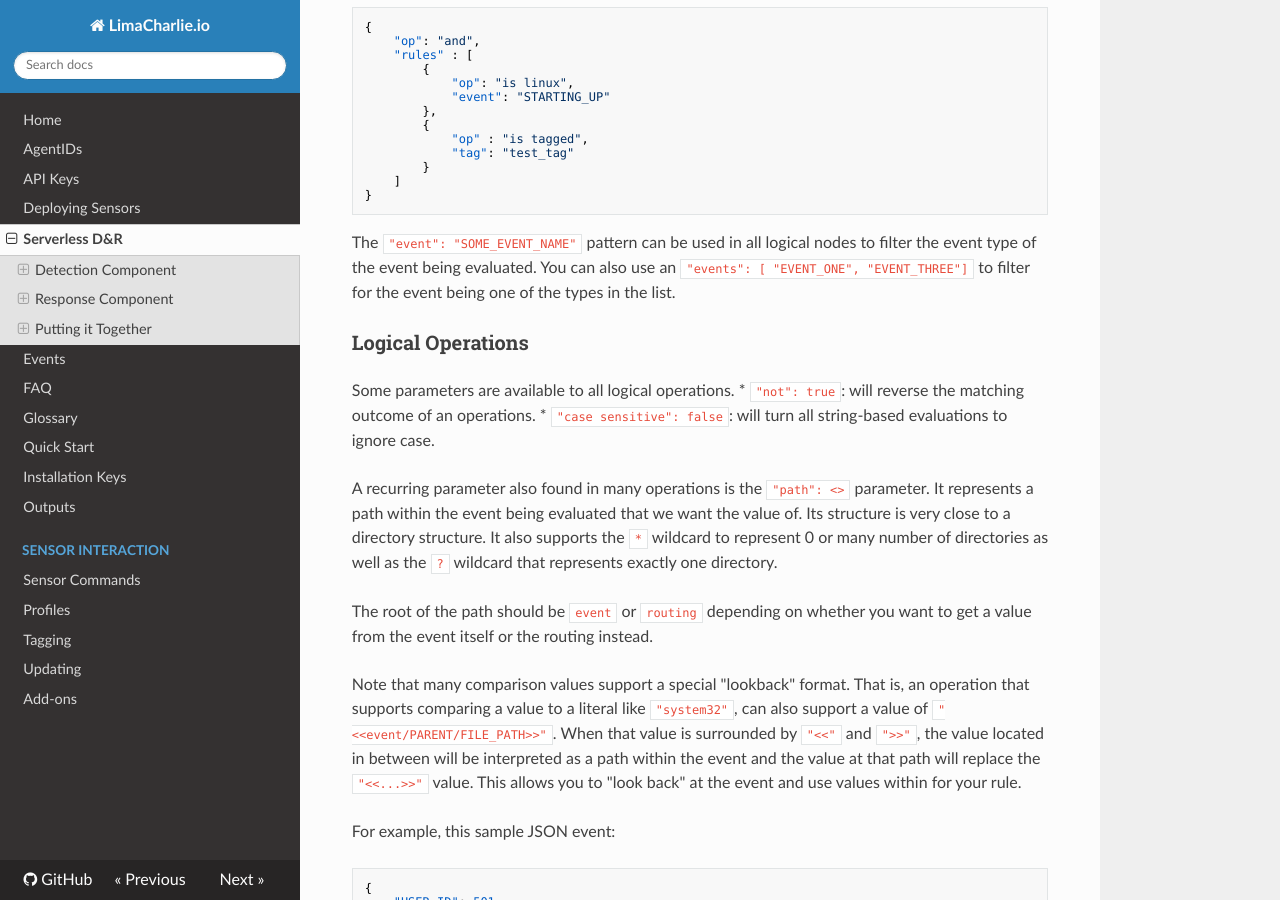
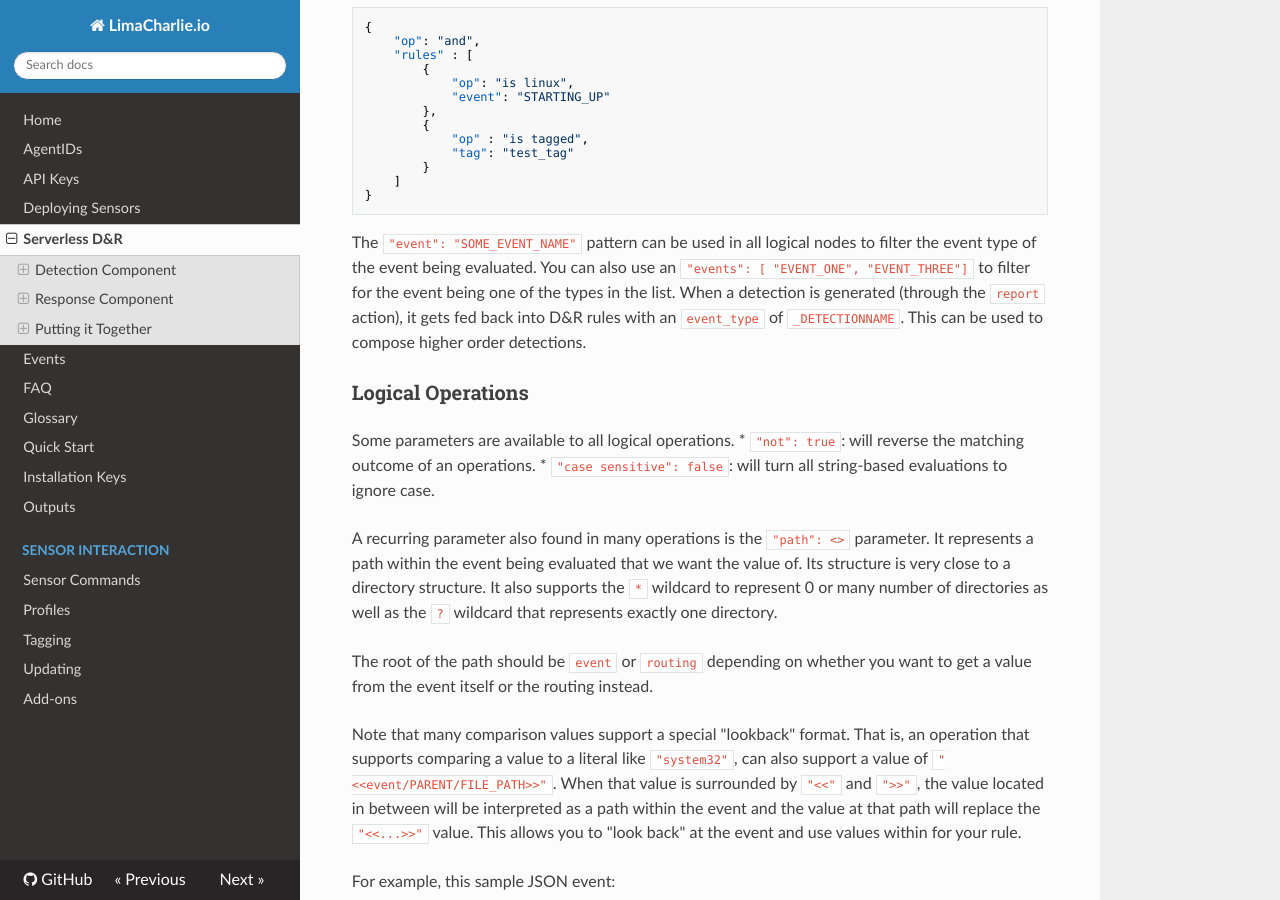
Before and after one commit to refractionPOINT/lce_doc, an MkDocs documentation site: the page built from docs/dr.md, in a window 1280 px wide and 900 px high, scrolled down 1390 px. Built offline with MkDocs 1.6.1, drawn with Linux system fonts in a browser that asks for light colours; nearby versions of some CDN libraries; old or Windows-style settings are respelled for this version of MkDocs; some of the changed text lies outside the part shown.

Commit message:
Adding tiny blurb about re-feeding detections.

```diff
--- a/docs/dr.md
+++ b/docs/dr.md
@@ -44,7 +44,8 @@ When we receive a `STARTING_UP` event from a linux sensor, and this sensor has t
 
 The `"event": "SOME_EVENT_NAME"` pattern can be used in all logical nodes to filter the event type of the event being
 evaluated. You can also use an `"events": [ "EVENT_ONE", "EVENT_THREE"]` to filter for the event being one of the types
-in the list.
+in the list. When a detection is generated (through the `report` action), it gets fed back into D&R rules with an `event_type`
+of `_DETECTIONNAME`. This can be used to compose higher order detections.
 
 ### Logical Operations
 Some parameters are available to all logical operations.
@@ -193,7 +194,7 @@ parameter that, if set to `false` means the report won't be published to the Out
 This last distinction about the `publish` parameter is important because the detections created by the `report` action
 get feed back into the D&R rules so that more complex rules may handle more complex evaluations of those. Setting the
 `publish` to `false` means that this detection is only really used as an intermediary and should not be reported in and
-of itself.
+of itself. When fed back, the `event_type` is set to `_DETECTIONNAME`.
 
 #### add tag, remove tag
 These two actions associate and disassociate the tag found in the `tag` parameter with the sensor.
```
